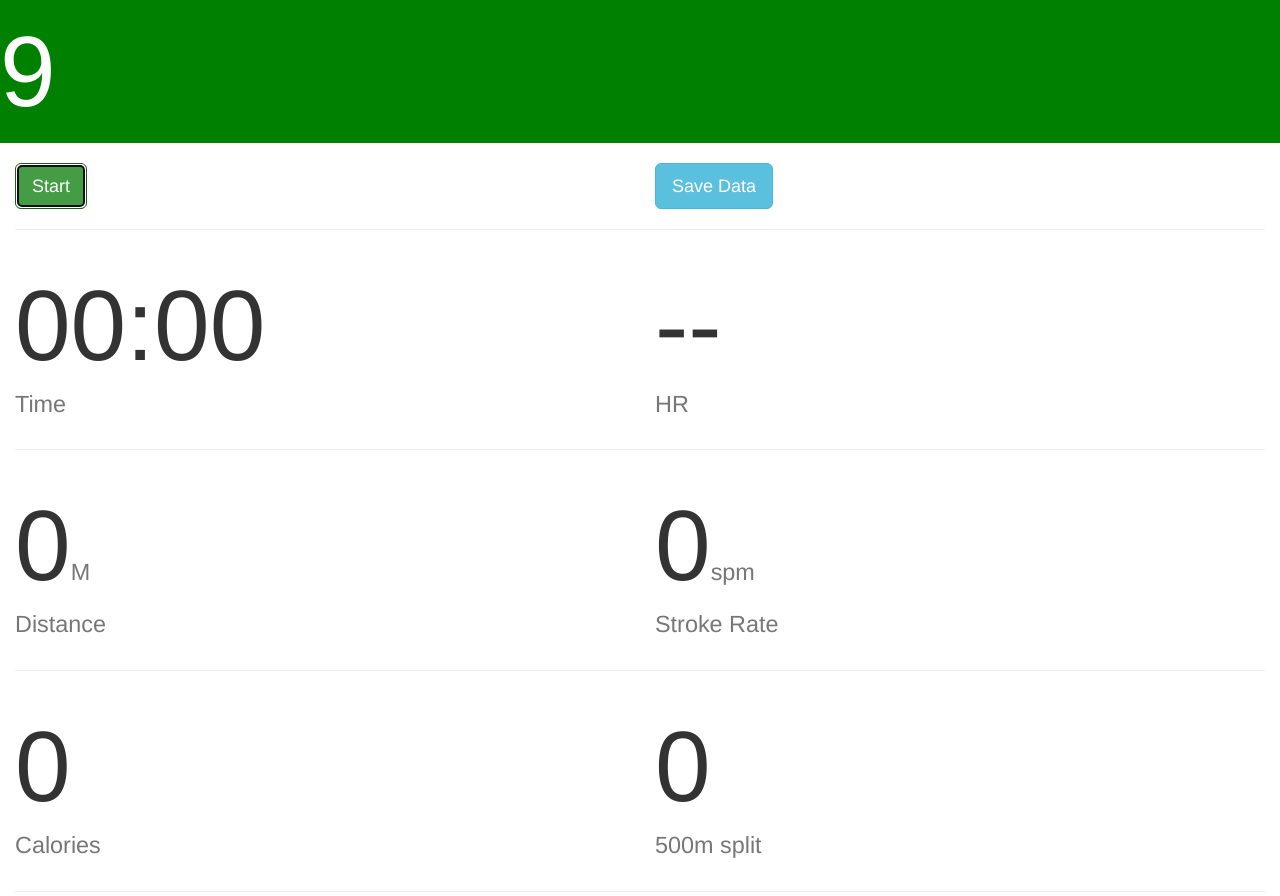
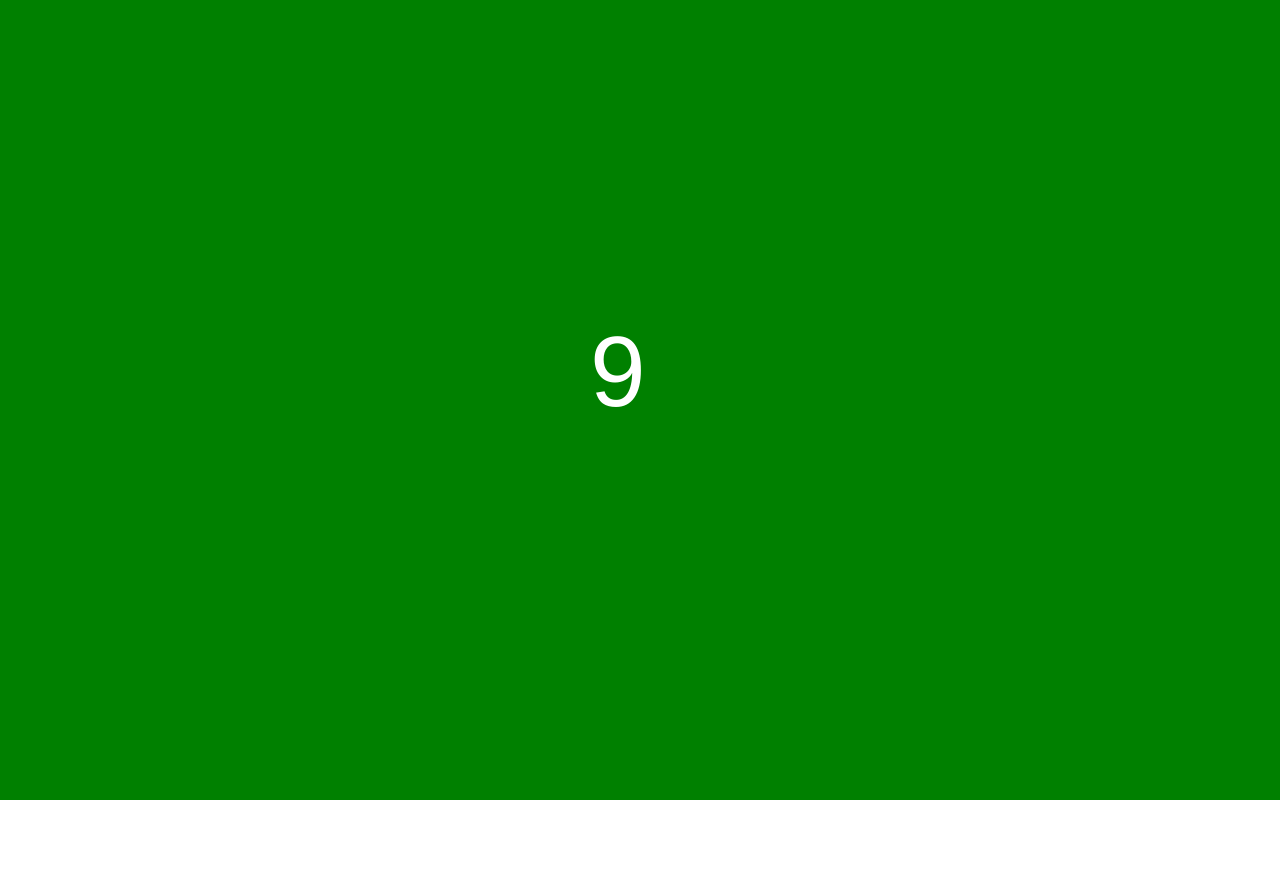
Before and after one commit to innonate/innorowjs, a website: page app/views/index.html in a window 1280 px wide. Both pictures are taken after a click on the button "Start". After the commit the page ends 800 px from the top, so only its background shows below. Drawn offline with nearby package versions, Linux system fonts and the light colour scheme; no server answers.

Commit message:
count down take over

```diff
--- a/app/views/index.html
+++ b/app/views/index.html
@@ -8,11 +8,28 @@
       .rowingData {
         font-size: 100px
       }
+      #countdownTimerModal {
+        width: 100%;
+        height: 100%;
+        font-size: 100px;
+        background-color: green;
+        color: white;
+        z-index: 1;
+        overflow: auto;
+        position: fixed;
+        text-align: center
+      }
+      #countdownTimer {
+        top: 50%;
+        margin-top: -100px;
+        margin-left: -50px;
+        position: absolute;
+      }
     </style>
   </head>
   <body>
-    <div id='countdownTimer' style="width: 100%;height: 100%; font-size: 100px; background-color: green; color: white;">
-
+    <div id="countdownTimerModal">
+      <span id='countdownTimer'></span>
     </div>
     <div class="container-fluid">
       <div class="row">
@@ -70,7 +87,7 @@
     <script src="/nosleep.min.js"></script>
     <script>
       $(document).ready(function(){
-        $('#countdownTimer').hide();
+        $('#countdownTimerModal').hide();
       });
       var noSleep = new NoSleep();
       noSleep.enable();
@@ -128,12 +145,12 @@
           var countdown_timer = 10000 // 10 sec
           var theCountdown = setInterval(function(){
             if (countdown_timer > 0) {
-              $('#countdownTimer').show();
+              $('#countdownTimerModal').show();
               clockValue = (countdown_timer/1000);
               $('#countdownTimer').text(clockValue);
               countdown_timer -= 1000
             } else {
-              $('#countdownTimer').hide();
+              $('#countdownTimerModal').hide();
               clearInterval(theCountdown);
               socket.emit('start timer', sendValue);
             }
```
